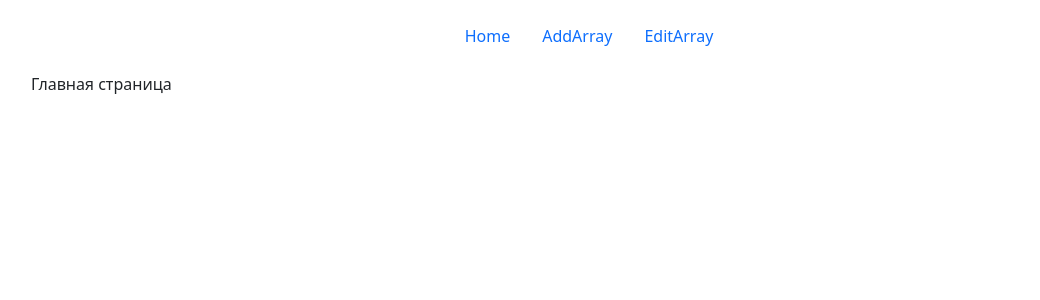
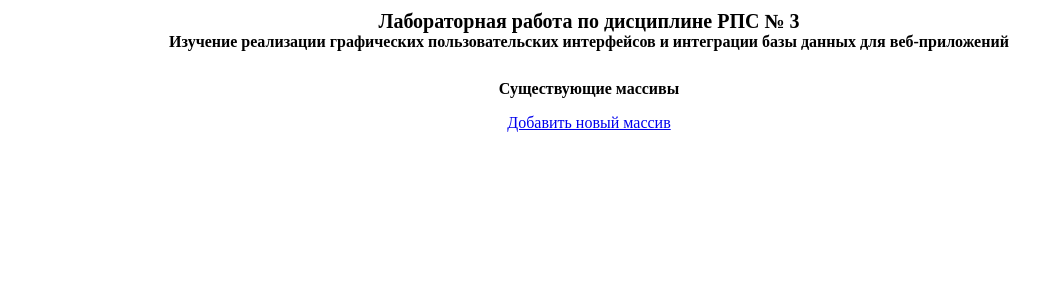
Before and after one commit to z1n1n85/LaboratoryWork2, a Flask app: page / in a window 1280 px wide. Shown: the top 300 px of the page, without its empty margins (51-1091 px from the left). Run offline with Flask 3, Linux system fonts and the light colour scheme.

Commit message:
Изменила структуру навигации,стиль оформления, добавила действия с массивами пока без бд

```diff
--- a/app.py
+++ b/app.py
@@ -1,21 +1,36 @@
-from flask import Flask, render_template
+from flask import Flask, render_template, request, redirect, url_for
 
 app = Flask(__name__)
 
+arrays = []
 
-@app.route("/")
-def mainPage():
-    return render_template('mainPage.html')
+@app.route('/')
+def main_page():
+    return render_template('mainPage.html', arrays=arrays)
 
+@app.route('/add', methods=['GET', 'POST'])
+def add_array():
+    if request.method == 'POST': #проверка метода
+        array_data = request.form['array'] #получаем массив
 
-@app.route("/addArr")
-def addArr():
+        # Преобразуем строку в список чисел и добавляем в общий список
+        array_numbers = [int(num) for num in array_data.split(',')]
+        arrays.append(array_numbers)
+
+        return redirect(url_for('main_page')) #перенаправляем на главную
     return render_template('addArray.html')
 
+@app.route('/edit/<int:index>', methods=['GET', 'POST'])
+def edit_array(index):
+    if request.method == 'POST':
+        array_data = request.form['array']
+        array_numbers = [int(num) for num in array_data.split(',')]
 
-@app.route("/editArr")
-def editArr():
-    return render_template('editArray.html')
+        arrays[index] = array_numbers  # Обновляем массив по индексу
+        return redirect(url_for('main_page'))
+
+    current_array = arrays[index]
+    return render_template('editArray.html', current_array=current_array, index=index)
 
 if __name__ == '__main__':
     app.run(debug=True)
--- a/static/css/main.css
+++ b/static/css/main.css
@@ -0,0 +1,42 @@
+header {
+    position: fixed; /* фиксированное позиционирование */
+    top: 0; /* прикрепляем к верхней части страницы */
+    left: 0; /* прикрипляем к левой части страницы */
+    width: 100%; /* ширина на всю страницу */
+    background-color: white; /* фон шапки */
+    text-align: center; /* центрируем */
+    padding: 10px 0; /* отступы сверху и снизу */
+    z-index: 1000; /* порядок наложения, чтобы шапка была выше других элементов */
+}
+
+h1 {
+    font-size: 20px; /* размер заголовка */
+    margin: 0; /* убрать отступы */
+}
+
+h2 {
+    font-size: 16px; /* размер подзаголовка */
+    margin: 0; /* убрать отступы */
+}
+
+main {
+    padding-top: 80px; /* отступ от шапки */
+}
+
+body {
+    display: flex;
+    flex-direction: column;
+    align-items: center; /* элементы по центру по горизонтали */
+    justify-content: center; /*  элементы по центру по вертикали */
+    margin: 0; /* убираем отступы */
+    text-align: center; /* текст по центру */
+}
+
+ul {
+    list-style-type: none; /* убираем маркеры списка */
+    padding: 0; /* убираем отступы */
+}
+
+li {
+    margin: 10px 0; /* отступы между элементами списка */
+}
--- a/templates/base.html
+++ b/templates/base.html
@@ -12,40 +12,23 @@
          user-scalable=no -  пользователь не может масштабировать страницу
          initial-scale=1.0, maximum-scale=1.0, minimum-scale=1.0 - начальный, максимальный и минимальный масштаб страницы -->
 
-    <link href="https://cdn.jsdelivr.net/npm/bootstrap@5.3.3/dist/css/bootstrap.min.css" rel="stylesheet" integrity="sha384-QWTKZyjpPEjISv5WaRU9OFeRpok6YctnYmDr5pNlyT2bRjXh0JMhjY6hW+ALEwIH" crossorigin="anonymous">
-    <!--Подключаем Bootstrap CSS для использования стилей (шапка) -->
-
     <link rel="stylesheet" href="{{ url_for('static', filename='css/main.css') }}">
     <!--Подключаем стили из main.css-->
 
-    <title>{% block title %}{% endblock %}</title>
+    <title>RPS3</title>
     <!--Заголовок в браузере -->
 </head>
 
 <body>
-    <div class="container">
-    <!-- Используем Boopstar container для шапки -->
+    <header>
+    <h1>Лабораторная работа по дисциплине РПС № 3</h1>
+    <h2>Изучение реализации графических пользовательских интерфейсов и интеграции базы данных для веб-приложений</h2>
+    </header>
 
-        <header class="d-flex justify-content-center py-3">
-            <!-- Задаем заголовок:
-            d-flex -  делает элемент гибким контейнером, дочерние элементы — flex-элементы
-            justify-content-center центрируем содержимое по горизонтали
-            py-3: добавляем отступ сверху и снизу в 3 единицы
-            -->
-
-          <ul class="nav nav-pills">
-            <li class="nav-item"><a href="{{ url_for('mainPage') }}" class="nav-link ">Home</a></li>
-            <li class="nav-item"><a href="{{ url_for('addArr') }}" class="nav-link">AddArray</a></li>
-            <li class="nav-item"><a href="{{ url_for('editArr') }}" class="nav-link">EditArray</a></li>
-          </ul>
-          <!-- Создаем неупорядоченный список (ul), стилизованный как навигационная панель
-          (<li) - элемент списка, (<a) - гиперссылка
-          nav-item - элемент списка навигации
-          nav-link - стили Boopstar
-          -->
-        </header>
-        {% block body %}{% endblock %}
-    </div>
+    <main>
+        {% block content %}
+        {% endblock %}
+    </main>
 </body>
 
 </html>
--- a/templates/mainPage.html
+++ b/templates/mainPage.html
@@ -1,9 +1,14 @@
 {% extends 'base.html' %}
 
-{% block title %}
-RPS3
+{% block content %}
+<h2>Существующие массивы</h2>
+
+<ul>
+    {% for array in arrays %}
+        <li>{{ array }} <a href="{{ url_for('edit_array', index=loop.index0) }}">Редактировать</a></li>
+    {% endfor %}
+</ul>
+<!--<ul> - нумерованный список, <li> - элемент списка, <a - ссылка-->
+
+<a href="{{ url_for('add_array') }}">Добавить новый массив</a>
 {% endblock %}
-
-{% block body %}
-</h1> Главная страница </h1>
-{% endblock %}
```
Also changed, not shown: templates/addArray.html (+11 -6 lines), templates/editArray.html (+13 -6 lines).
